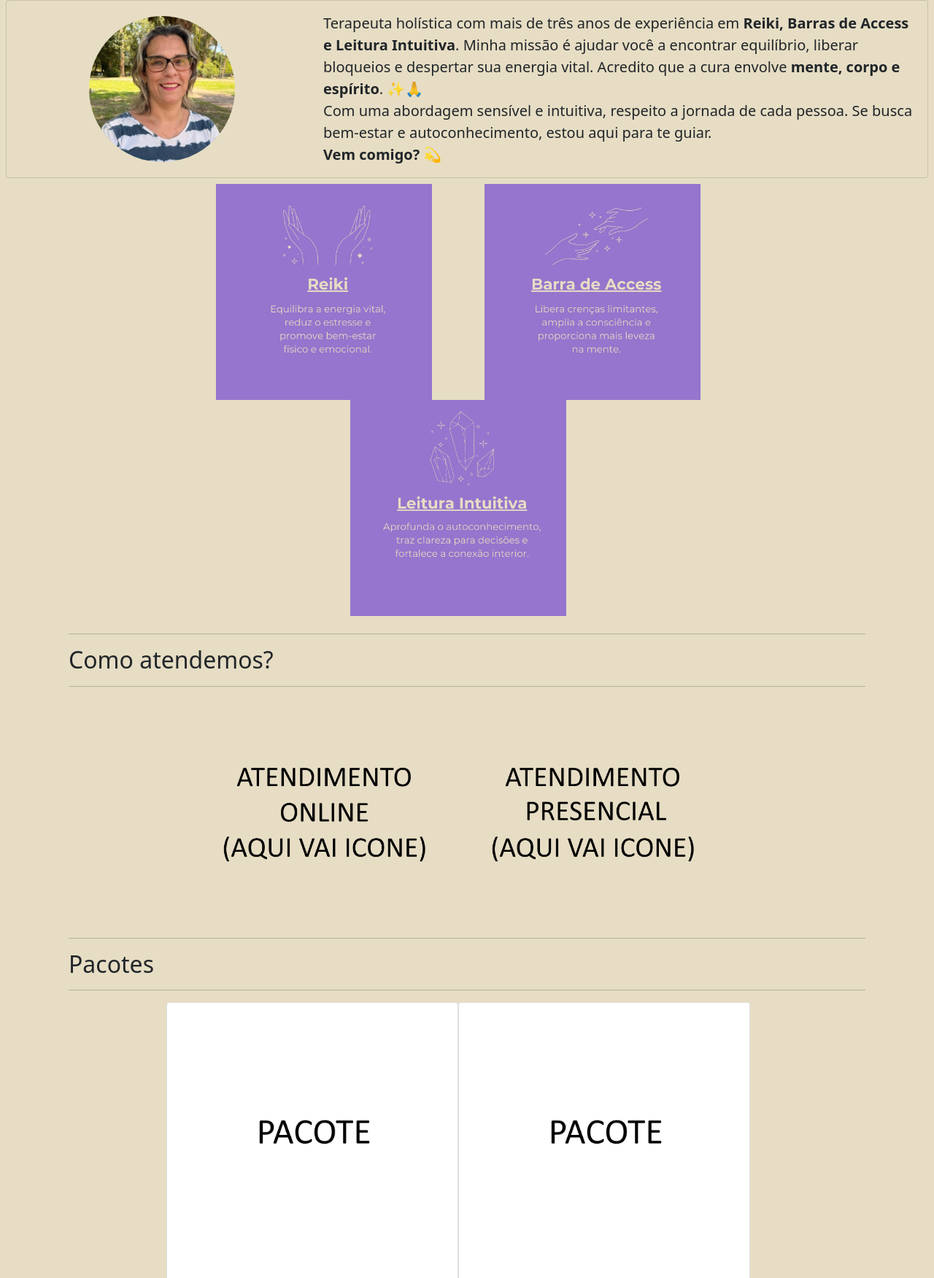
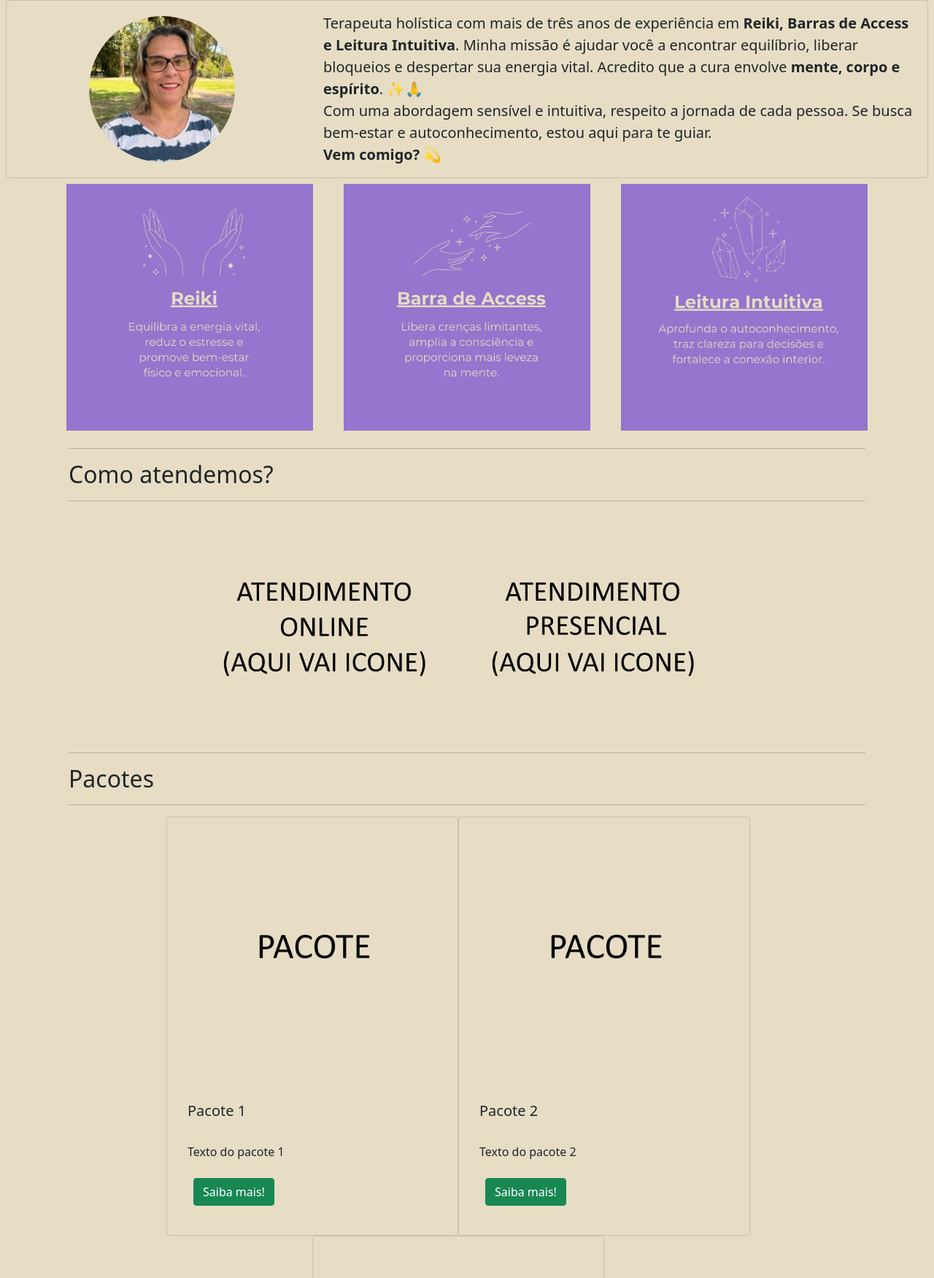
Before and after one commit to SimoneCorezolaReiki/simone-corezola-reiki, a plain HTML site: page index.html in a window 1280 px wide. Shown: the part 497-2248 px from the top of the page at 73% size. Drawn offline with nearby package versions, Linux system fonts and the light colour scheme.

Commit message:
Update ajuste style

```diff
--- a/assets/style.css
+++ b/assets/style.css
@@ -2,6 +2,6 @@ body, .institucional{
     background-color: #E6DDC4;
 }
 
-.navbar {
+.header-background {
     background-color: #CD9A9F;
 }
--- a/index.html
+++ b/index.html
@@ -22,7 +22,7 @@
     </section>
 
     <header class="container-fluid px-2">
-        <div class="navbar d-flex justify-content-center">
+        <div class="header-background navbar d-flex justify-content-center">
             <div class="row">
                 <div class="col text-center">
                     <a href="https://api.whatsapp.com/send?phone=5551999135244">
@@ -55,15 +55,15 @@
     </section>
 
     <section class="container">
-        <div class="row justify-content-center container">
-            <div style="width: 23rem;">
-                <img class="container" src="assets/img/beneficios/reiki.png" alt="">
+        <div class="row justify-content-center">
+            <div class="col-12 col-md-4 mb-4 mb-md-0 text-center">
+                <img src="assets/img/beneficios/reiki.png" alt="Reiki" class="img-fluid" style="max-width: 95%; height: auto;">
             </div>
-            <div style="width: 23rem;">
-                <img class="container" src="assets/img/beneficios/barra-access.png" alt="">
+            <div class="col-12 col-md-4 mb-4 mb-md-0 text-center">
+                <img src="assets/img/beneficios/barra-access.png" alt="Barra de Access" class="img-fluid" style="max-width: 95%; height: auto;">
             </div>
-            <div style="width: 23rem;">
-                <img class="container" src="assets/img/beneficios/leitura-intuitiva.png" alt="">
+            <div class="col-12 col-md-4 mb-4 mb-md-0 text-center">
+                <img src="assets/img/beneficios/leitura-intuitiva.png" alt="Leitura Intuitiva" class="img-fluid" style="max-width: 95%; height: auto;">
             </div>
         </div>
     </section>
@@ -93,7 +93,7 @@
             </div>
         </div>
         <div class="row justify-content-center container">
-            <div class="card" style="width: 25rem;">
+            <div class="card institucional" style="width: 25rem;">
                 <img class="card-img-top" src="assets/img/produtos/pacote1.png" alt="">
                 <div class="card-body">
                     <h5 class="card-title">Pacote 1</h5>
@@ -102,7 +102,7 @@
                     </p>
                 </div>
             </div>
-            <div class="card" style="width: 25rem;">
+            <div class="card institucional" style="width: 25rem;">
                 <img class="card-img-top" src="assets/img/produtos/pacote2.png" alt="">
                 <div class="card-body">
                     <h5 class="card-title">Pacote 2</h5>
@@ -111,7 +111,7 @@
                     </p>
                 </div>
             </div>
-            <div class="card" style="width: 25rem;">
+            <div class="card institucional" style="width: 25rem;">
                 <img class="card-img-top" src="assets/img/produtos/pacote3.png" alt="">
                 <div class="card-body">
                     <h5 class="card-title">Pacote 3</h5>
@@ -123,7 +123,7 @@
         </div>
     </section>
     <footer class="container px-4">
-        <div class="navbar navbar-light bg-light container">
+        <div class="navbar institucional container">
             <div class="row">
                 <div class="col">
                     <a class="navbar-brand" href="#">
```
